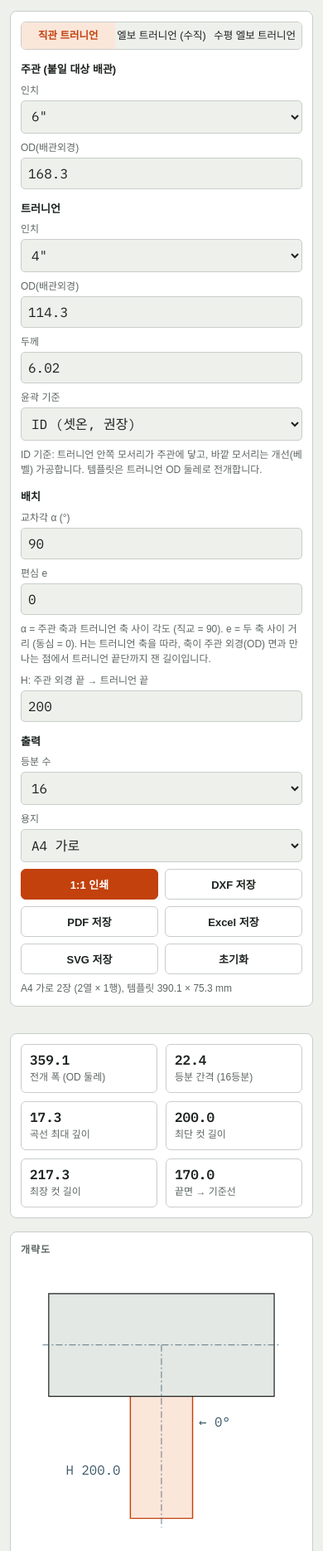
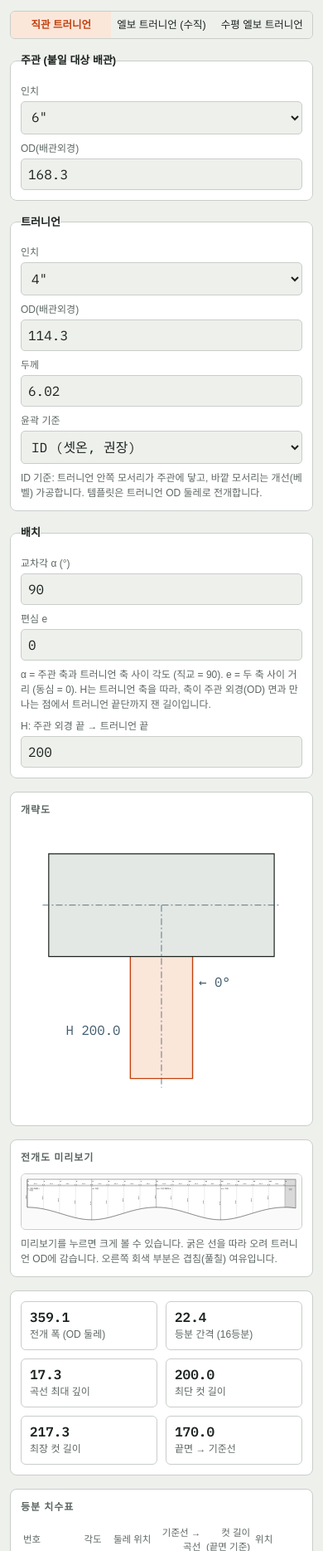
Before and after one commit to futura88-cpu/hyundo-calculator, a website: page private/trunnion-template.html in a window 390 px wide. Shown: the part 131-2000 px from the top of the page at 83% size. Drawn offline with Linux system fonts and the light colour scheme; a web font is replaced by a local one.

Commit message:
Reorder mobile layout of trunnion calculator
Co-Authored-By: Claude Sonnet 5.5 <noreply@anthropic.com>

```diff
--- a/private/trunnion-template.html
+++ b/private/trunnion-template.html
@@ -53,6 +53,25 @@ h1 { font-size: 22px; margin: 0; letter-spacing: -0.01em; text-wrap: balance; }
 .xlink + .xlink { margin-left: 0; }
 .grid { display: grid; grid-template-columns: 340px minmax(0, 1fr); gap: 16px; align-items: start; }
 @media (max-width: 860px) { .grid { grid-template-columns: minmax(0, 1fr); } }
+/* 한 열(모바일)일 때 표시 순서: 형태 선택 → 주관 → 트러니언 → 배치 → 개략도 → 전개도 미리보기 → 등분 치수표 → 출력 → 사용 순서
+   입력 폼과 결과 영역을 display: contents 로 풀어 모든 블록을 .grid 의 항목으로 두고 order 로 정렬합니다. */
+@media (max-width: 860px) {
+  .grid > form#f, .grid > .stack, .grid > .stack > .two { display: contents; }   /* 뒤쪽의 .stack/.two 규칙보다 우선하도록 선택자를 구체화 */
+  form#f > .seg { order: 0; margin-bottom: 0; }
+  form#f > fieldset { background: var(--panel); border: 1px solid var(--line); border-radius: 8px; padding: 16px; margin: 0; min-width: 0; }
+  form#f > fieldset:nth-of-type(1) { order: 1; }    /* 주관 */
+  form#f > fieldset:nth-of-type(2) { order: 2; }    /* 트러니언 */
+  form#f > fieldset:nth-of-type(3) { order: 3; }    /* 배치 */
+  form#f > fieldset:nth-of-type(4) { order: 9; }    /* 출력 */
+  #msgs { order: 4; }
+  #msgs:empty { display: none; }
+  .m-schem { order: 5; }
+  .m-prev { order: 6; }
+  .m-kpi { order: 7; }
+  .m-tbl { order: 8; }
+  .m-how { order: 10; }
+}
+@media (max-width: 520px) { form#f > fieldset { padding: 12px; } }
 .card { background: var(--panel); border: 1px solid var(--line); border-radius: 8px; padding: 16px; min-width: 0; }
 .stack { display: grid; gap: 16px; min-width: 0; }
 h2 { font-size: 12px; text-transform: uppercase; letter-spacing: 0.08em; color: var(--muted); margin: 0 0 10px; font-weight: 600; }
@@ -275,25 +294,25 @@ td.l, th.l { text-align: left; font-family: var(--f-body); }
 
     <div class="stack">
       <div class="msgs" id="msgs" aria-live="polite"></div>
-      <div class="card">
+      <div class="card m-kpi">
         <div class="kpis" id="kpis"></div>
       </div>
       <div class="two">
-        <div class="card schem">
+        <div class="card schem m-schem">
           <h2>개략도</h2>
           <div id="schem"></div>
         </div>
-        <div class="card">
+        <div class="card m-prev">
           <h2>전개도 미리보기</h2>
           <div class="paper-scroll" id="preview" role="button" tabindex="0" title="클릭하면 크게 봅니다" aria-label="전개도 크게 보기"></div>
           <p class="hint" style="margin-top:8px">미리보기를 누르면 크게 볼 수 있습니다. 굵은 선을 따라 오려 트러니언 OD에 감습니다. 오른쪽 회색 부분은 겹침(풀칠) 여유입니다.</p>
         </div>
       </div>
-      <div class="card">
+      <div class="card m-tbl">
         <h2>등분 치수표</h2>
         <div class="tbl"><table id="tbl"></table></div>
       </div>
-      <div class="card">
+      <div class="card m-how">
         <h2>사용 순서</h2>
         <ol class="how">
           <li>인쇄 대화상자에서 배율을 <b>100% (실제 크기)</b>로 두고, 출력물의 100 mm 눈금자를 자로 재서 확인합니다.</li>
```
